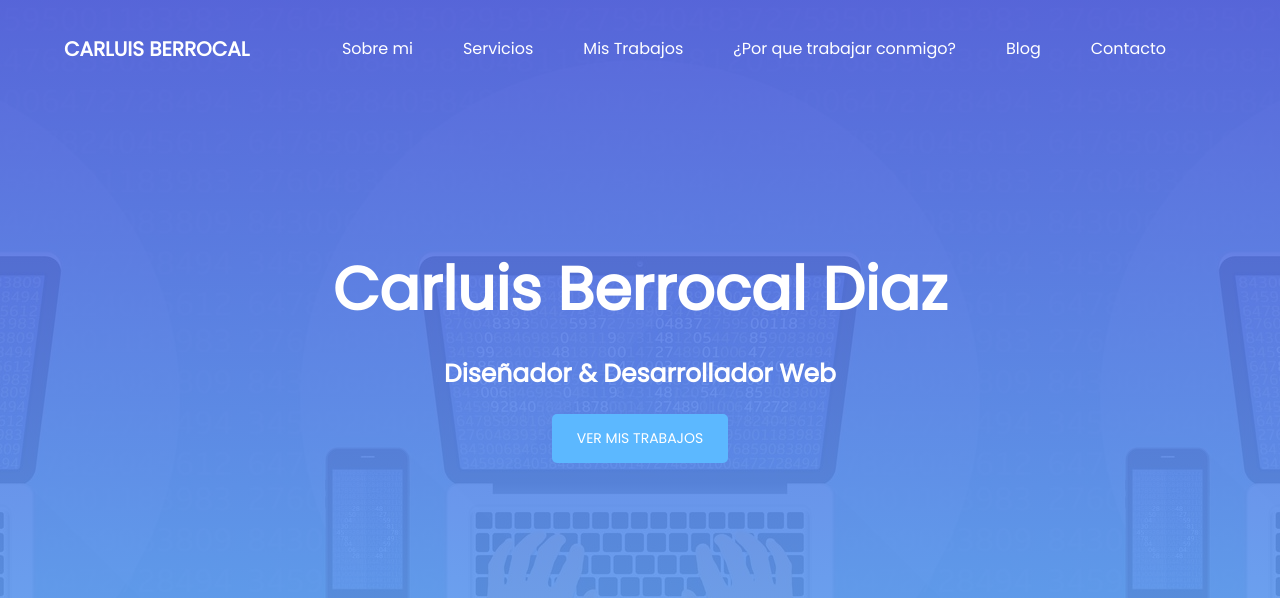
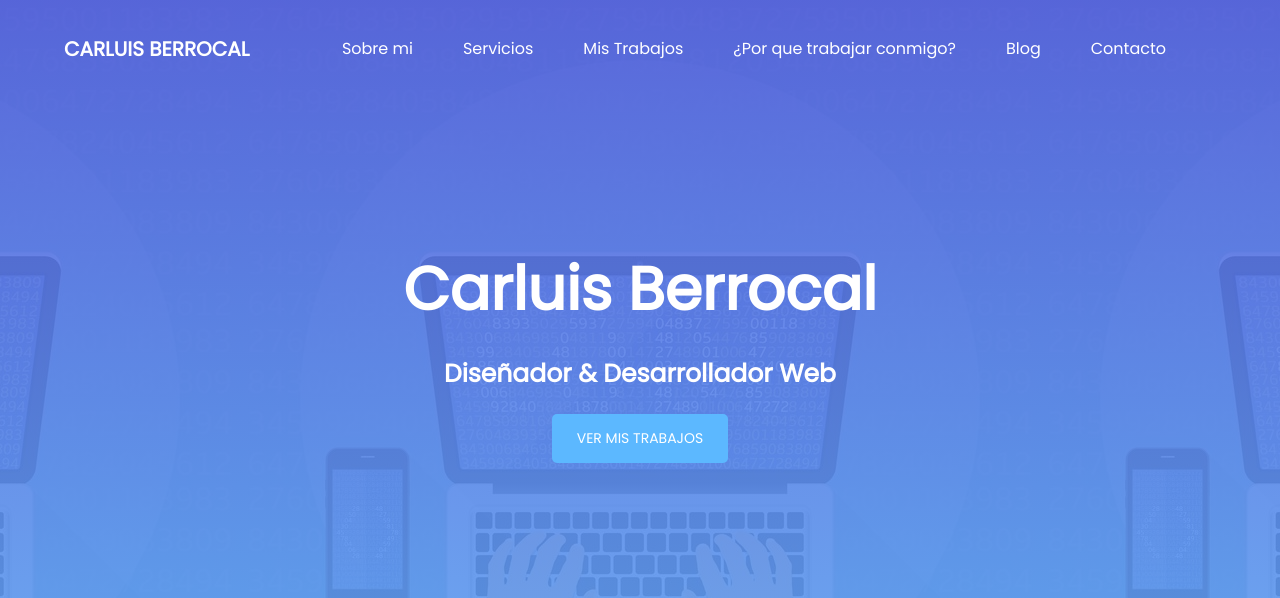
Before and after one commit to carluis-berrocal/mi-pagina-web, a plain HTML site: page index.html in a window 1280 px wide. Shown: the top 598 px of the page. Drawn offline with nearby package versions, Linux system fonts and the light colour scheme; some packages are replaced by stand-ins of ours; a script that the page names is missing.

Commit message:
cambio en el nombre nuevamente

```diff
--- a/index.html
+++ b/index.html
@@ -58,7 +58,7 @@
 
         <div class="contenedor" id="contenedor-titulo-flex">
             <div class="contenedor-titulo">
-            <h1>Carluis Berrocal Diaz</h1>
+            <h1>Carluis Berrocal</h1>
             <h2>Diseñador & Desarrollador Web</h2>
             <a href="#mis-trabajos">VER MIS TRABAJOS</a>
             </div>
```
